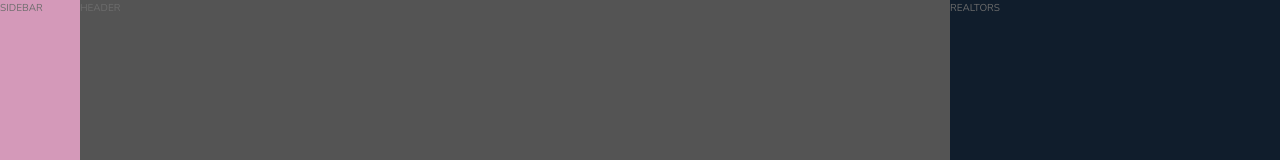
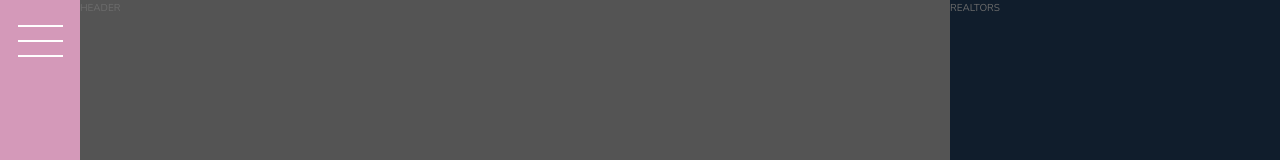
Before and after one commit to soheiiilst/nexter, a React (Create React App) app: page / in a window 1280 px wide. Shown: the top 160 px of the page. Built offline with nearby package versions, Linux system fonts and the light colour scheme.

Commit message:
added sidebar component

```diff
--- a/src/components/Sidebar.jsx
+++ b/src/components/Sidebar.jsx
@@ -3,7 +3,7 @@
 function Sidebar() {
   return (
     <div className='sidebar'>
-      SIDEBAR
+      <button className='nav-btn'></button>
     </div>
   )
 }
--- a/src/sass/_sidebar.scss
+++ b/src/sass/_sidebar.scss
@@ -2,4 +2,36 @@
   background-color: $color-primary;
   grid-column: sidebar-start / sidebar-end;
   grid-row: 1 / -1;
+  position: relative;
+  display: flex;
+  justify-content: center;
 }
+
+.nav-btn {
+  position: fixed;
+  border: none;
+  border-radius: 0;
+
+  background-color: #fff;
+  height: 2px;
+  width: 4.5rem;
+  margin-top: 4rem;
+  z-index: 1;
+
+  &::before,
+  &::after {
+    content: '';
+    background-color: #fff;
+    height: 2px;
+    width: 4.5rem;
+    display: block;
+  }
+
+  &::before {
+    transform: translateY(-1.5rem);
+  }
+
+  &::after {
+    transform: translateY(1.3rem);
+  }
+}
```
